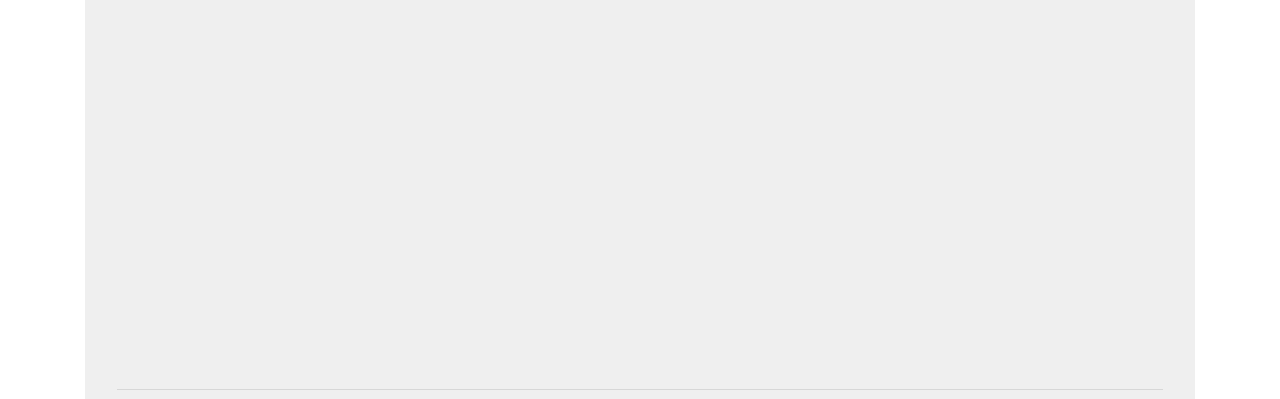
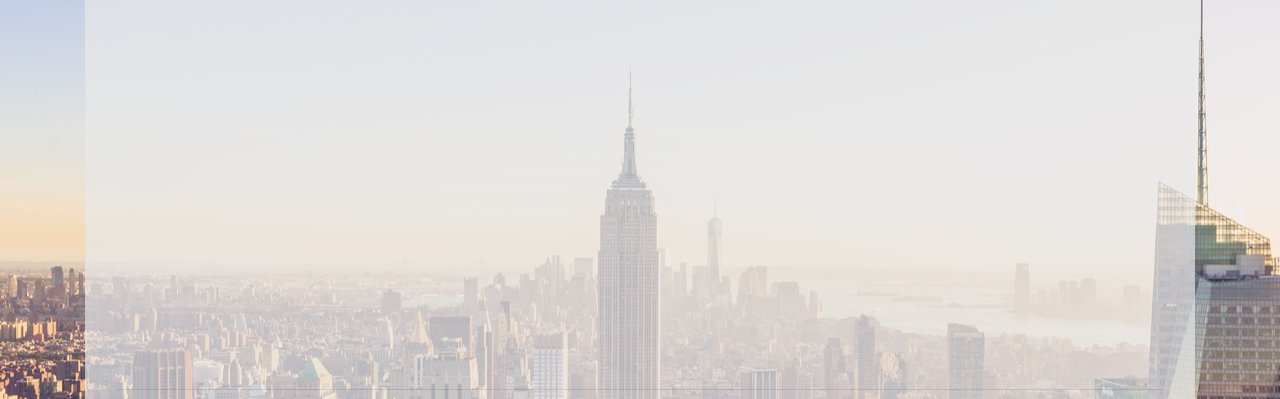
Before and after one commit to luizgustavo77/FTT-UASH-PAGE, a plain HTML site: page index.html in a window 1280 px wide. Shown: the part 252-651 px from the top of the page. Drawn offline with nearby package versions, Linux system fonts and the light colour scheme; the site is published under a folder, as on GitHub Pages, so addresses that start at the root find nothing.

Commit message:
add background

```diff
--- a/content/site.css
+++ b/content/site.css
@@ -38,7 +38,7 @@ nav a{
 }
 
 body{
-    background-image: url("/content/images/home.png");
+    background-image: url("images/home.png");
     background-attachment: fixed;
     background-position: center;
     width: 100% !important;
```
